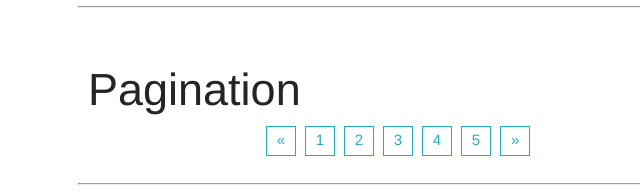
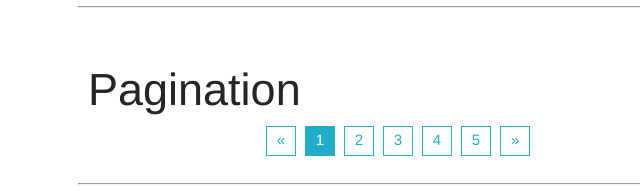
Before and after one commit to bmf-san/sea.css, a website: page docs/index.html in a window 1280 px wide. Shown: the part 7590-7781 px from the top of the page, 242-882 px from the left. Drawn offline with Linux system fonts and the light colour scheme.

Commit message:
[update] add a class for page active

```diff
--- a/docs/index.html
+++ b/docs/index.html
@@ -445,7 +445,7 @@
                 <div class="pagination">
                     <ul class="pagination-list">
                         <li class="pagination-pre"><a href="#"><span>«</span></a></li>
-                        <li><a href="#"><span>1</span></a></li>
+                        <li><a class="pagination-active" href="#"><span>1</span></a></li>
                         <li><a href="#"><span>2</span></a></li>
                         <li><a href="#"><span>3</span></a></li>
                         <li><a href="#"><span>4</span></a></li>
--- a/package.json
+++ b/package.json
@@ -1,6 +1,6 @@
 {
     "name": "sea.css",
-    "version": "2.4.0",
+    "version": "2.4.1",
     "description": "sea.css is a simple and easy to use css framework.",
     "main": "dist/sea.min.css",
     "directories": {
--- a/src/component/_pagination.css
+++ b/src/component/_pagination.css
@@ -30,6 +30,11 @@
   font-size: 1.5rem;
 }
 
+.pagination .pagination-list li .pagination-active {
+  color: var(--main-text-reverse-color);
+  background-color: var(--main-color);
+}
+
 .pagination .pagination-list li a span {
   display: table-cell;
   vertical-align: middle;
```
Also changed, not shown: dist/sea.min.css, docs/dist/sea.min.css.
